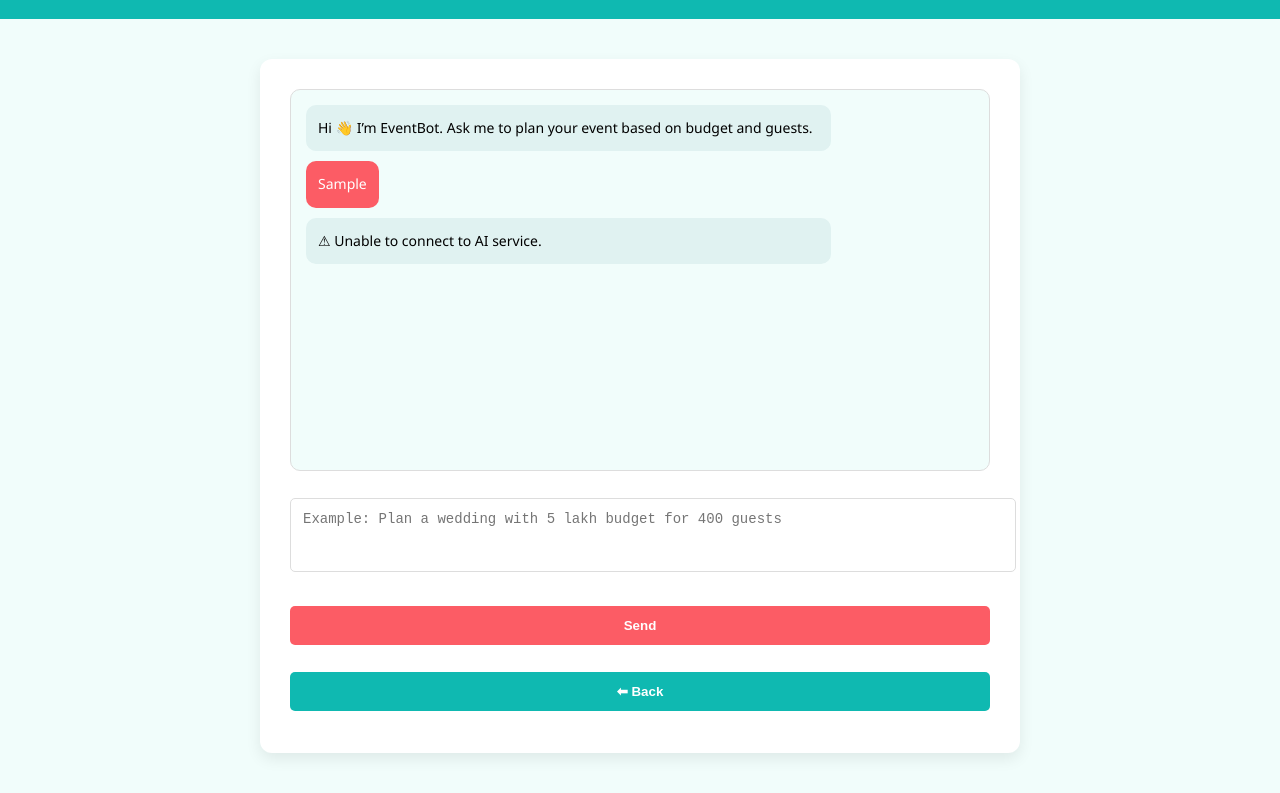
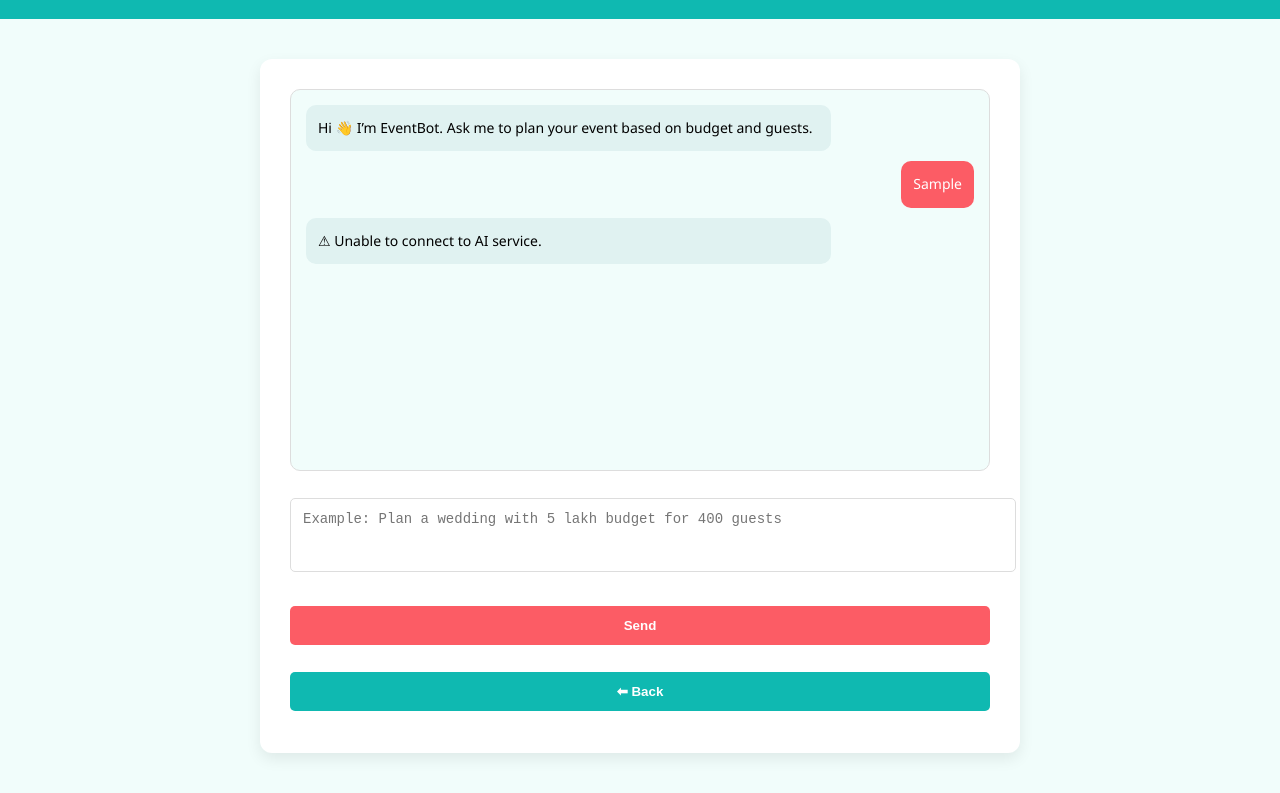
Before and after one commit to Arjun-we/event_booking, a plain HTML site: page chatbot.html in a window 1280 px wide. Both pictures are taken after typing "Sample" into the empty fields and a click on the button "Send". Shown: the part 105-898 px from the top of the page. Drawn offline with Linux system fonts and the light colour scheme; no server answers.

Commit message:
css change

```diff
--- a/style.css
+++ b/style.css
@@ -123,6 +123,8 @@ footer{
     border-radius:10px;
     border:1px solid #ddd;
     margin-bottom:15px;
+    display: flex;
+    flex-direction: column;
 }
 
 /* Messages */
@@ -137,23 +139,25 @@ footer{
     font-size:14px;
 }
 
-.user{
-    background:#FC5C65;
-    color:white;
-    padding:12px;
-    margin-bottom:10px;
-    border-radius:10px;
-    max-width:75%;
-    margin-right:0;
-    margin-left:auto;
+.user {
+    background: #FC5C65;
+    color: white;
+    padding: 12px;
+    margin-bottom: 10px;
+    border-radius: 10px;
+    max-width: 75%;
 
-    text-align:right;
-    font-size:14px;
+    margin-left: auto;
+    margin-right: 0;
 
-     white-space: normal;
-    overflow-wrap:anywhere;
-    display:inline-block;
-    word-break: break-all;
+    text-align: left;
+    font-size: 14px;
+
+    white-space: normal;
+    overflow-wrap: anywhere;
+    word-break: break-word;
+
+    display: inline-block;
 }
 
 /* Input section */
```
Also changed, not shown: index.html (line endings or trailing spaces).
